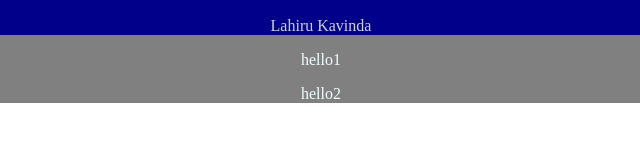
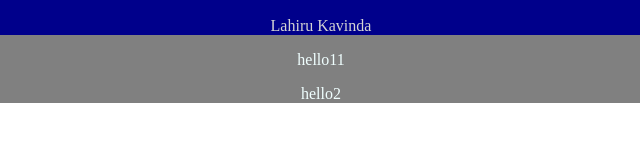
Before and after one commit to Lahiru-123/hello-world, a plain HTML site: page index.html in a window 1280 px wide. Shown: the part 238-380 px from the top of the page, 319-959 px from the left. Drawn offline with Linux system fonts and the light colour scheme.

Commit message:
updated_3 index.html

```diff
--- a/index.html
+++ b/index.html
@@ -25,7 +25,7 @@
                 <img src="lh.jpg" alt="hello world from space">
                 <p>Lahiru Kavinda</p>
             </div>
-           <p>hello1</p>
+           <p>hello11</p>
            <p>hello2</p>
         </div>
 
```
